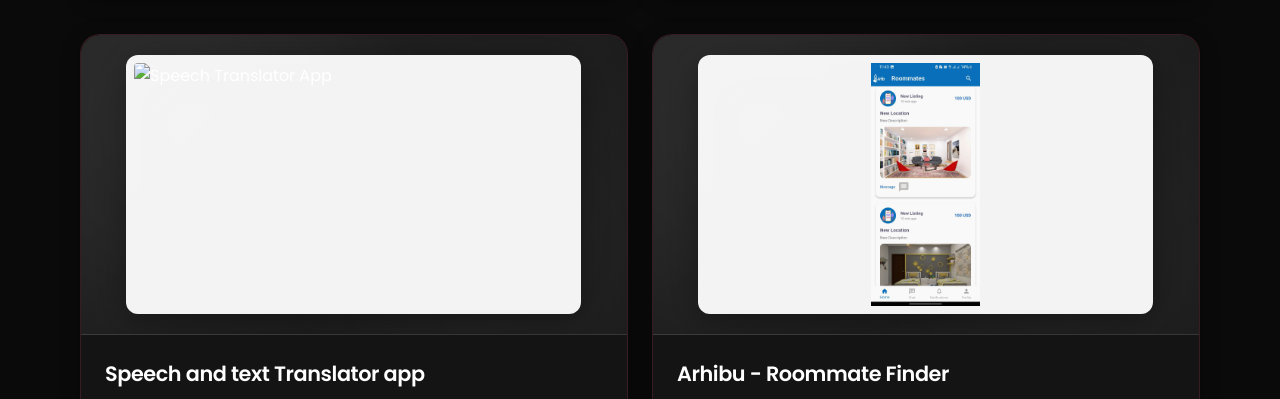
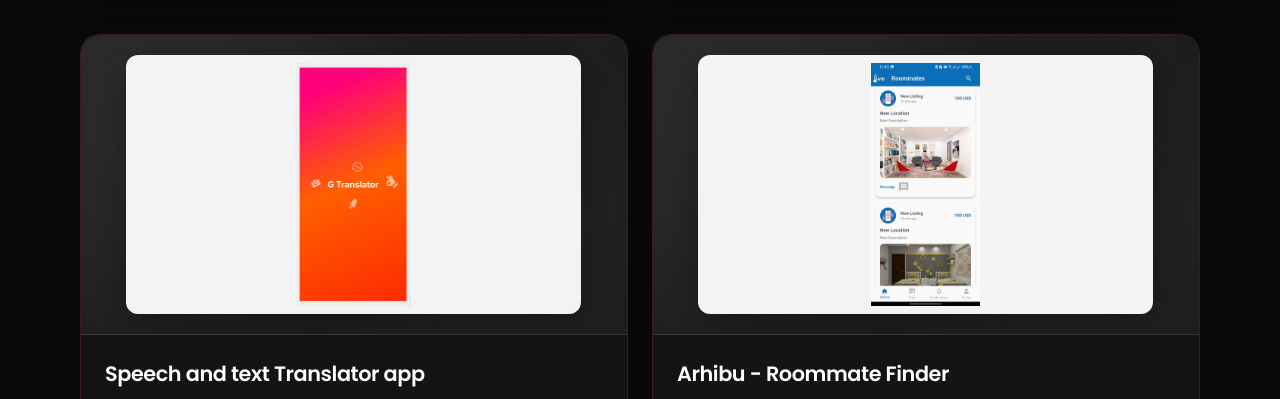
Before and after one commit to tsitiii/MyPortfolio, a plain HTML site: page index.html in a window 1280 px wide. Shown: the part 4908-5307 px from the top of the page. Drawn offline with nearby package versions, Linux system fonts and the light colour scheme.

Commit message:
UI fixes

```diff
--- a/index.html
+++ b/index.html
@@ -624,7 +624,7 @@
           <div class="mobile-app-card" data-aos="fade-up" data-aos-delay="100">
             <div class="mobile-app-image-wrapper">
               <div class="mobile-app-image main-image">
-                <img srsc="images/translator.png" alt="Speech Translator App" />
+                <img src="images/translator.png" alt="Speech Translator App" />
               </div>
               <div class="mobile-app-image accent-image">
                 <img src="images/translator.png" alt="Speech Translator App" />
```
